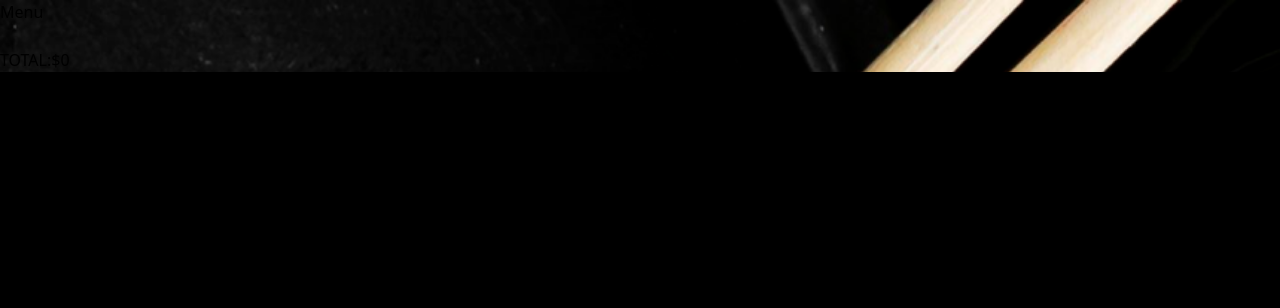
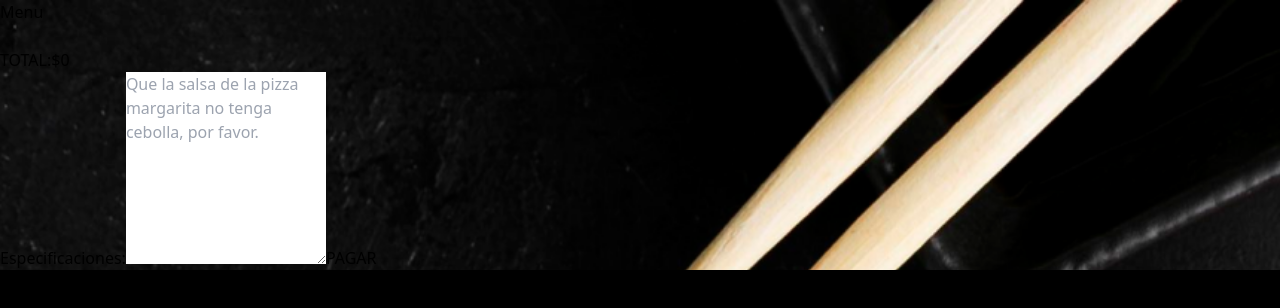
Before and after one commit to fariasagustin3/restaurant-app, a React (Vite) app: page /cart in a window 1280 px wide. Shown: the top 308 px of the page. Built offline with nearby package versions, Linux system fonts and the light colour scheme.

Commit message:
complete an order at cart page ready

```diff
--- a/package.json
+++ b/package.json
@@ -14,6 +14,7 @@
     "react": "^18.2.0",
     "react-dom": "^18.2.0",
     "react-router-dom": "^6.23.1",
+    "sweetalert2": "^11.11.1",
     "zustand": "^4.5.2"
   },
   "devDependencies": {
--- a/src/components/Navbar.jsx
+++ b/src/components/Navbar.jsx
@@ -6,7 +6,9 @@ const Navbar = () => {
 
   return (
     <div className="py-2 px-5 flex items-center justify-between w-screen">
-      <h2 className="text-[var(--white-color)] text-xl text-left py-3">Menu</h2>
+      <Link to="/menu">
+        <h2 className="text-[var(--white-color)] text-xl text-left py-3">Menu</h2>
+      </Link>
       <Link to="/cart">
         <button className="relative">
           {cart.length !== 0 && (
--- a/src/pages/CartPage.jsx
+++ b/src/pages/CartPage.jsx
@@ -1,12 +1,29 @@
+import { useState } from "react"
 import Navbar from "../components/Navbar"
 import { useStore } from "../store"
+import Swal from 'sweetalert2'
 
 const CartPage = () => {
   const cart = useStore(state => state.cart)
-  const deleteProductFromCart = useStore(state => state.deleteProductFromCart)
+  const deleteProductFromCart = useStore(state => state.deleteProductFromCart);
+  const resetCart = useStore(state => state.resetCart);
+  const [input, setInput] = useState("")
+
+  const handleSubmit = (e) => {
+    e.preventDefault();
+
+    Swal.fire({
+      title: "Genial!",
+      text: "Su orden está en camino, por favor espere 😊",
+      icon: "success"
+    });
+
+    setInput("")
+    resetCart()
+  }
 
   return (
-    <div className="w-screen h-screen" style={{ backgroundImage: "url('/assets/image-background.png')", backgroundSize: "cover" }}>
+    <div className="w-screen h-screen overflow-x-hidden" style={{ backgroundImage: "url('/assets/image-background.png')", backgroundSize: "cover" }}>
       <div className="bg-[var(--bg-black)] w-full h-full">
         <Navbar />
         <div className="w-screen px-5 py-5 gap-5 flex flex-col">
@@ -24,11 +41,25 @@ const CartPage = () => {
           ))}
         </div>
 
-        <div className="w-full bg-[var(--white-color)] py-5 mt-10">
-          <div className="px-5 flex items-center justify-between">
+        <div className="w-full px-5 gap-5 flex flex-col items-center bg-[var(--white-color)] py-5 mt-10">
+          <div className="w-full flex items-center justify-between">
             <span className="text-2xl font-bold">TOTAL:</span>
             <span className="text-2xl font-bold">${cart.reduce((accumulator, currentValue) => accumulator + currentValue.price, 0)}</span>
           </div>
+          <form onSubmit={handleSubmit} className="flex flex-col gap-3 w-full">
+            <label className="font-semibold">Especificaciones:</label>
+            <textarea
+              required
+              className="w-full border-[1px] border-[#c0c0c0] focus:outline-none p-5"
+              placeholder="Que la salsa de la pizza margarita no tenga cebolla, por favor."
+              name=""
+              value={input}
+              onChange={(e) => setInput(e.target.value)}
+              id=""
+              rows={8}
+            ></textarea>
+            <button disabled={!cart.length} type="submit" className="bg-[var(--black-color)] text-[var(--white-color)] py-4 font-semibold">PAGAR</button>
+          </form>
         </div>
       </div>
     </div>
--- a/src/store/index.js
+++ b/src/store/index.js
@@ -13,5 +13,9 @@ export const useStore = create((set) => ({
   deleteProductFromCart: (productId) => set(state => ({
     ...state,
     cart: state.cart.filter(product => product.id !== productId)
+  })),
+
+  resetCart: () => set(state => ({
+    cart: []
   }))
 }))
```
Also changed, not shown: 1 other file (tests, documents, lock files or other folders).
